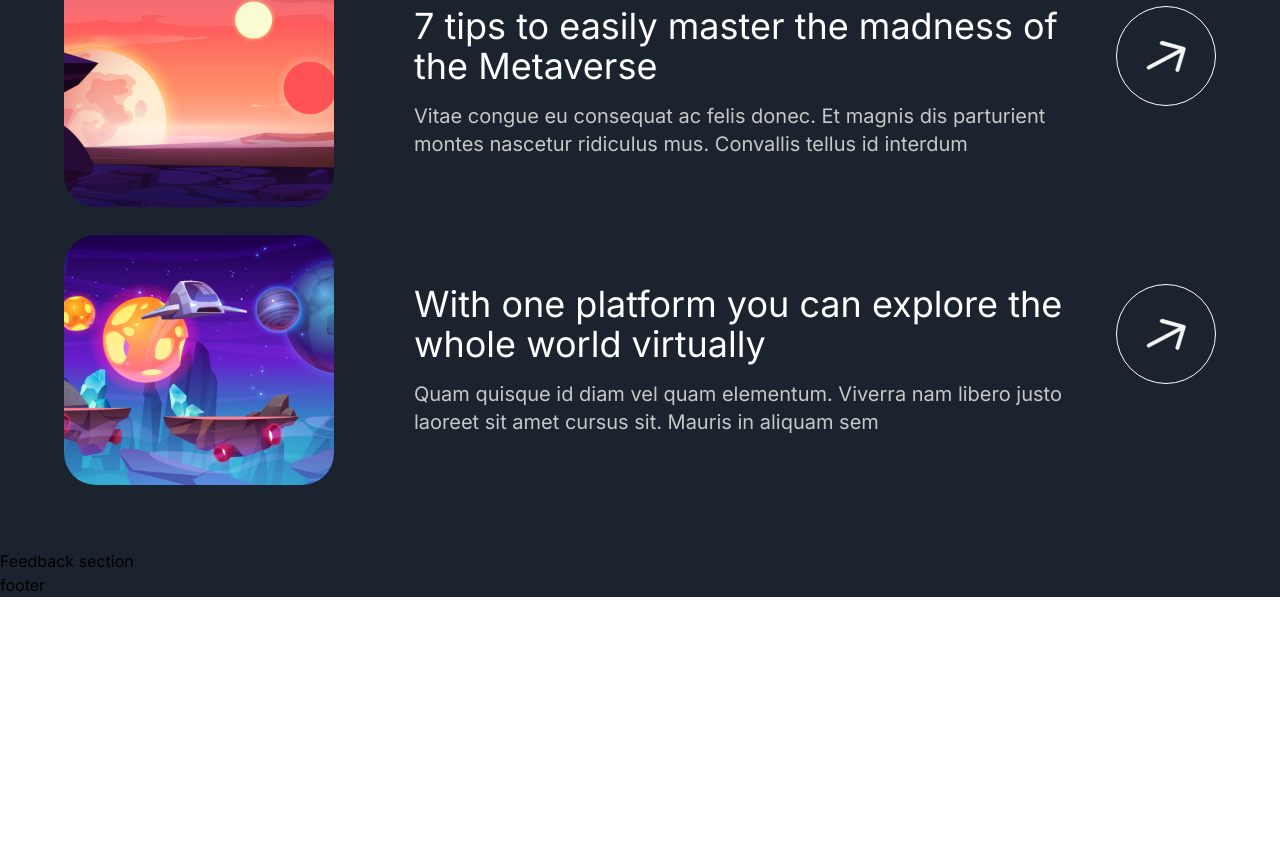
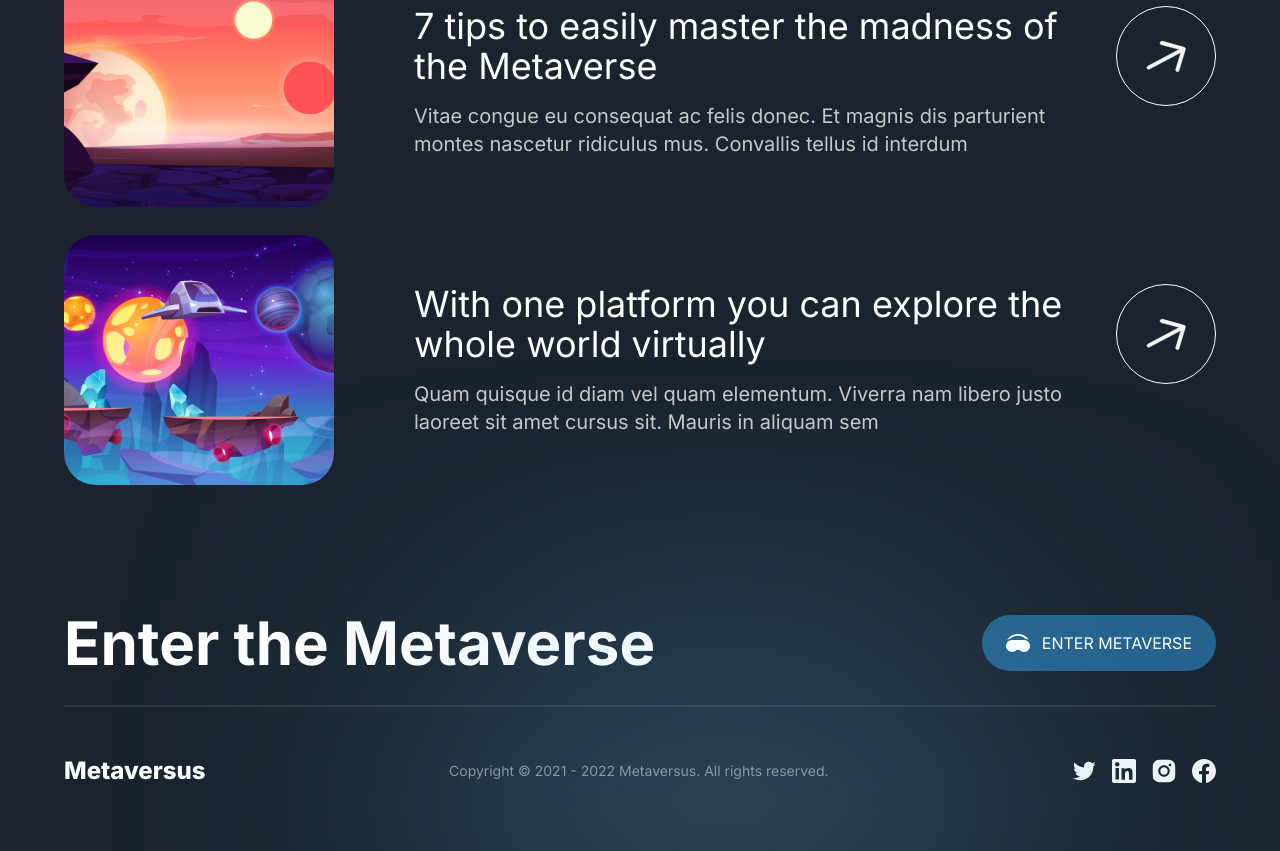
Before and after one commit to CesarNeo/metaversus, a Next.js app: page / in a window 1280 px wide. Shown: the part 5263-6114 px from the top of the page. Before the commit the page ends 5860 px from the top, so only its background shows below. Built offline with nearby package versions, Linux system fonts and the light colour scheme.

Commit message:
feat: create footer and remove component feedback

```diff
--- a/src/app/page.tsx
+++ b/src/app/page.tsx
@@ -8,7 +8,6 @@ import {
   WhatsNew,
   World,
   Insights,
-  Feedback,
 } from '@/components/sections'
 
 export default function Home() {
@@ -32,9 +31,8 @@ export default function Home() {
       <World />
 
       <div className="relative">
+        <div className="gradient-05 z-0" />
         <Insights />
-        <div className="gradient-05 z-0" />
-        <Feedback />
       </div>
 
       <Footer />
--- a/src/components/Footer.tsx
+++ b/src/components/Footer.tsx
@@ -1,7 +1,69 @@
 'use client'
 
+import { SOCIALS, footerVariants } from '@/utils'
+import { motion } from 'framer-motion'
+import Image from 'next/image'
+
 function Footer() {
-  return <footer>footer</footer>
+  return (
+    <motion.footer
+      variants={footerVariants}
+      initial="hidden"
+      whileInView="show"
+      className="paddings relative py-8"
+    >
+      <div className="footer-gradient" />
+
+      <div className="inner_width mx-auto flex flex-col gap-8">
+        <div className="flex flex-wrap items-center justify-between gap-5">
+          <h4 className="text-5xl font-bold text-white md:text-6xl">
+            Enter the Metaverse
+          </h4>
+
+          <button
+            type="button"
+            className="flex h-fit items-center gap-3 rounded-[32px] bg-[#25618b] px-6 py-4"
+          >
+            <Image
+              src="/headset.svg"
+              alt="headset"
+              className="h-6 w-6 object-contain"
+              width={24}
+              height={24}
+            />
+
+            <span className="text-base font-normal uppercase text-white">
+              Enter Metaverse
+            </span>
+          </button>
+        </div>
+
+        <div className="flex flex-col">
+          <div className="mb-12 h-[2px] bg-white/10" />
+
+          <div className="flex flex-wrap items-center justify-between gap-4">
+            <h4 className="text-2xl font-extrabold text-white">Metaversus</h4>
+            <p className="text-sm font-normal text-white/50">
+              Copyright © 2021 - 2022 Metaversus. All rights reserved.
+            </p>
+
+            <div className="flex gap-4">
+              {SOCIALS.map((social) => (
+                <Image
+                  key={social.name}
+                  src={social.url}
+                  alt={social.name}
+                  className="h-6 w-6 object-contain"
+                  width={24}
+                  height={24}
+                />
+              ))}
+            </div>
+          </div>
+        </div>
+      </div>
+    </motion.footer>
+  )
 }
 
 export default Footer
--- a/src/components/sections/Feedback.tsx
+++ /dev/null
@@ -1,5 +0,0 @@
-'use client'
-
-const Feedback = () => <section>Feedback section</section>
-
-export default Feedback
```
